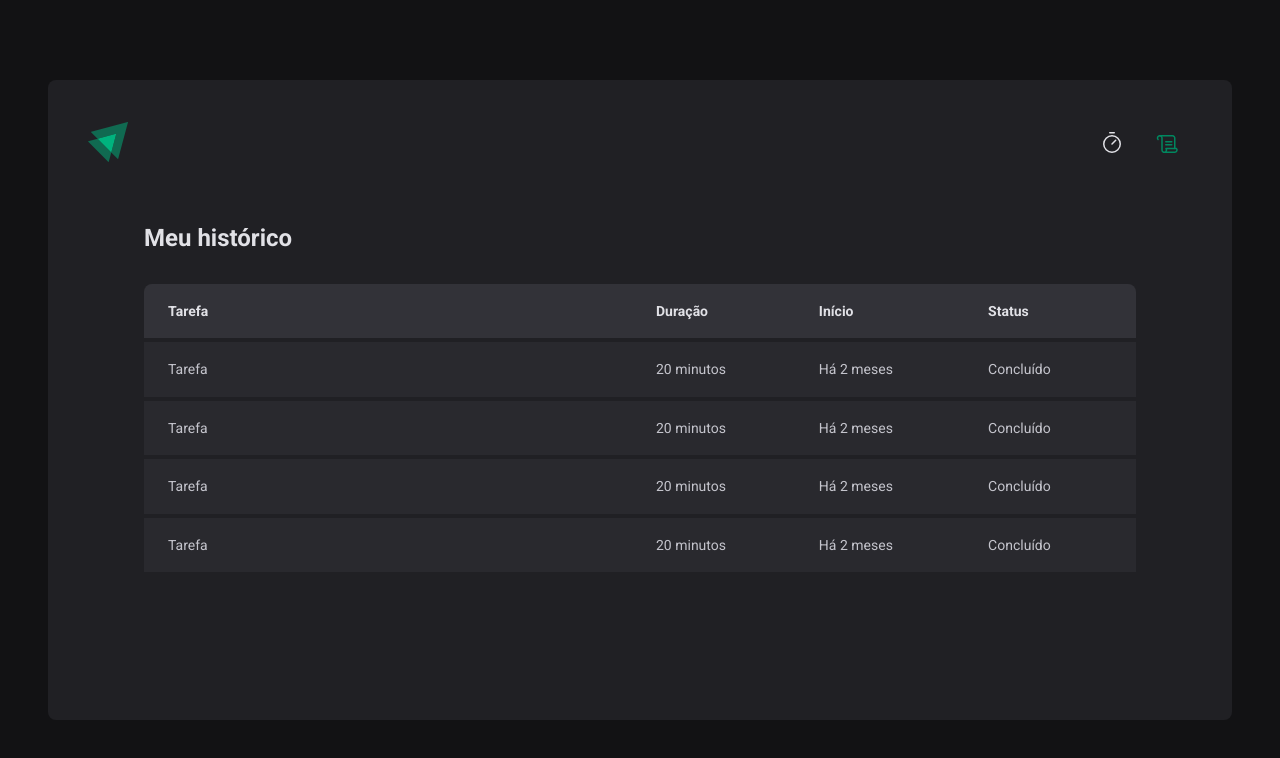
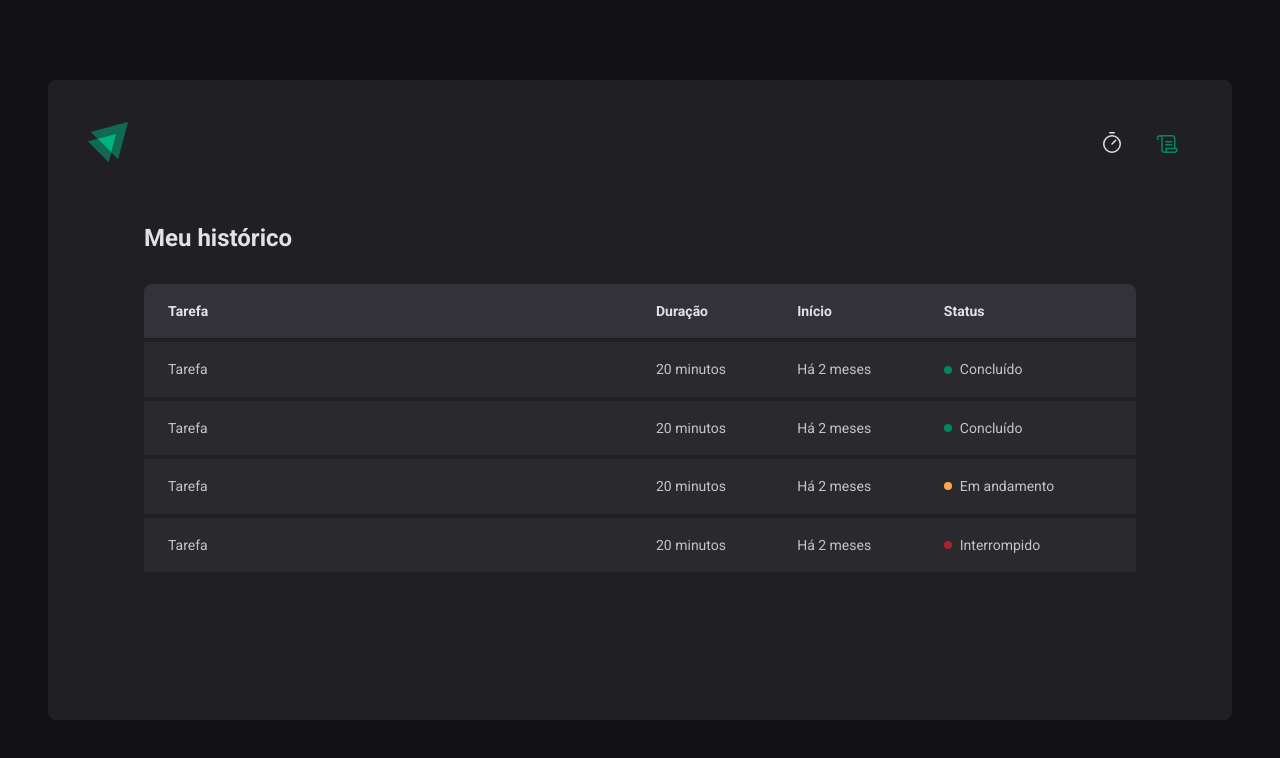
Before and after one commit to SouzaVitoria/pomodoro-timer, a React (Vite) app: page /history in a window 1280 px wide. Shown: the top 758 px of the page. Built offline with nearby package versions, Linux system fonts and the light colour scheme.

Commit message:
added Status component

```diff
--- a/src/pages/History/History.tsx
+++ b/src/pages/History/History.tsx
@@ -1,4 +1,4 @@
-import { HistoryContainer, HistoryList } from "./styles";
+import { HistoryContainer, HistoryList, Status } from "./styles";
 
 export function History() {
   return (
@@ -20,25 +20,33 @@
               <td>Tarefa</td>
               <td>20 minutos</td>
               <td>Há 2 meses</td>
-              <td>Concluído</td>
+              <td>
+                <Status statusColor="green">Concluído</Status>
+              </td>
             </tr>
             <tr>
               <td>Tarefa</td>
               <td>20 minutos</td>
               <td>Há 2 meses</td>
-              <td>Concluído</td>
+              <td>
+                <Status statusColor="green">Concluído</Status>
+              </td>
             </tr>
             <tr>
               <td>Tarefa</td>
               <td>20 minutos</td>
               <td>Há 2 meses</td>
-              <td>Concluído</td>
+              <td>
+                <Status statusColor="yellow">Em andamento</Status>
+              </td>
             </tr>
             <tr>
               <td>Tarefa</td>
               <td>20 minutos</td>
               <td>Há 2 meses</td>
-              <td>Concluído</td>
+              <td>
+                <Status statusColor="red">Interrompido</Status>
+              </td>
             </tr>
           </tbody>
         </table>
--- a/src/pages/History/styles.ts
+++ b/src/pages/History/styles.ts
@@ -58,3 +58,27 @@
     }
   }
 `;
+
+const STATUS_COLORS = {
+  yellow: "yellow-500",
+  green: "green-500",
+  red: "red-500"
+} as const;
+
+interface StatusProps {
+  statusColor: keyof typeof STATUS_COLORS;
+}
+
+export const Status = styled.span<StatusProps>`
+  display: flex;
+  align-items: center;
+  gap: 0.5rem;
+
+  &::before {
+    content: "";
+    width: 0.5rem;
+    height: 0.5rem;
+    border-radius: 50%;
+    background: ${(props) => props.theme[STATUS_COLORS[props.statusColor]]};
+  }
+`;
```
